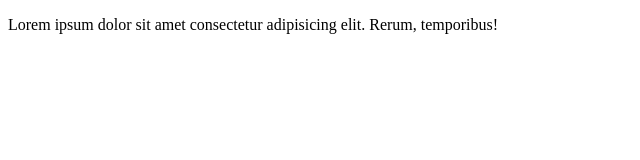
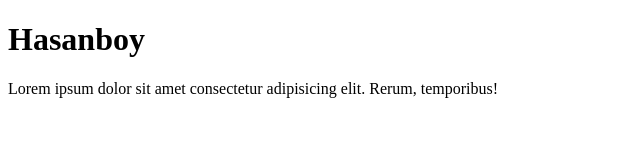
Before and after one commit to Blackhero97/test, a plain HTML site: page index.html in a window 1280 px wide. Shown: the whole page, without its empty margins (0-640 px from the left). Drawn offline with Linux system fonts and the light colour scheme.

Commit message:
changed html 10

```diff
--- a/index.html
+++ b/index.html
@@ -7,6 +7,7 @@
     <title>Document</title>
 </head>
 <body>
+    <h1>Hasanboy</h1>
     <p>Lorem ipsum dolor sit amet consectetur adipisicing elit. Rerum, temporibus!</p>
 </body>
 </html>
```
